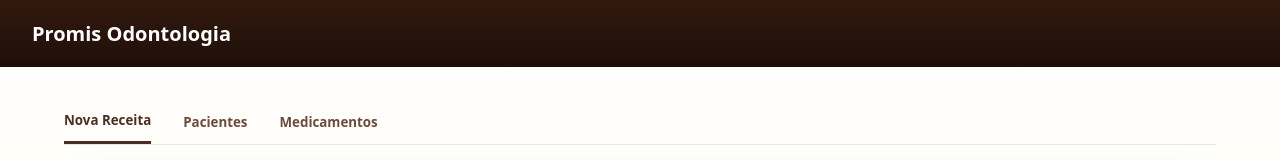
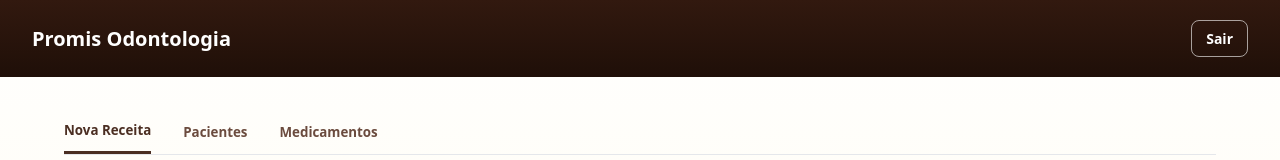
Before and after one commit to GiihVieira/promis, a React (Vite) app in the folder frontend/: page / in a window 1280 px wide. Shown: the top 160 px of the page. Built offline with nearby package versions, Linux system fonts and the light colour scheme; no server answers; sample sign-in values are in the browser's storage.

Commit message:
Add logout button to header

```diff
--- a/frontend/src/components/Header.tsx
+++ b/frontend/src/components/Header.tsx
@@ -1,4 +1,15 @@
+import { useNavigate } from "react-router-dom";
+import { useAuth } from "../auth/AuthContext";
+
 export default function HomeHeader() {
+  const { logout } = useAuth();
+  const navigate = useNavigate();
+
+  function handleLogout() {
+    logout();
+    navigate("/login");
+  }
+
   return (
     <header
       style={{
@@ -7,9 +18,28 @@ export default function HomeHeader() {
         color: "#fff",
         fontSize: 20,
         fontWeight: 600,
+        display: "flex",
+        alignItems: "center",
+        justifyContent: "space-between",
       }}
     >
-      Promis Odontologia
+      <span>Promis Odontologia</span>
+      <button
+        type="button"
+        onClick={handleLogout}
+        style={{
+          background: "transparent",
+          border: "1px solid rgba(255, 255, 255, 0.6)",
+          color: "#fff",
+          padding: "8px 14px",
+          borderRadius: 8,
+          cursor: "pointer",
+          fontSize: 14,
+          fontWeight: 600,
+        }}
+      >
+        Sair
+      </button>
     </header>
   );
 }
```
